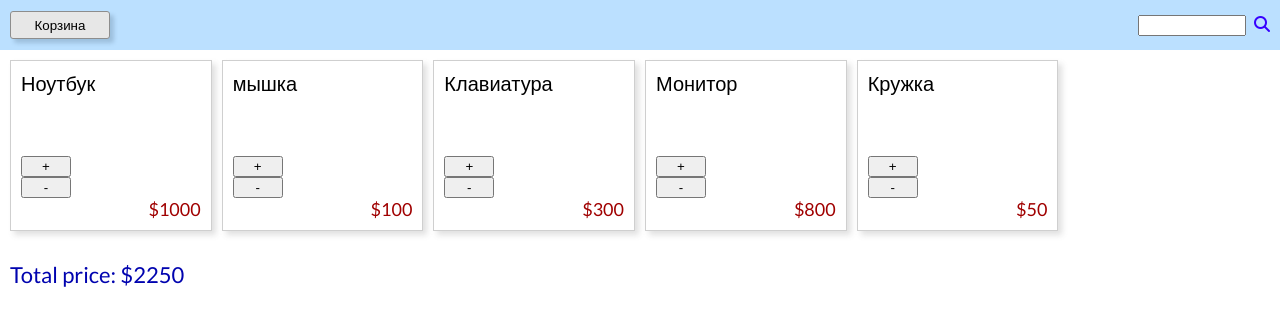
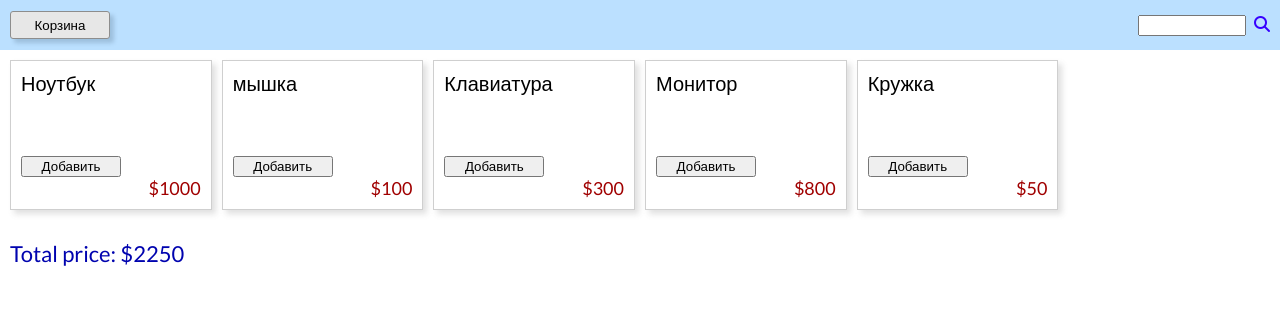
Before and after one commit to tzigor/JavaScript-Advanced, a website: page Project/index.html in a window 1280 px wide. Drawn offline with nearby package versions, Linux system fonts and the light colour scheme; files whose address does not match are found by name.

Commit message:
Lesson 8 started

```diff
--- /dev/null
+++ b/Project/package.json
@@ -0,0 +1,6 @@
+{
+  "dependencies": {
+    "cors": "^2.8.5",
+    "express": "^4.18.1"
+  }
+}
--- a/Project/script.js
+++ b/Project/script.js
@@ -32,8 +32,7 @@ function init() {
         template: `
           <div class="goods-item">
               <div class="itemName">{{ item.product_name }}</div>
-              <button class="qtyButton">+</button>
-              <button class="qtyButton">-</button>
+              <button class="qtyButton">Добавить</button>
               <div class="itemPrice">&#36;{{ item.price }}</div>
           </div>`
     });
--- a/Project/style.css
+++ b/Project/style.css
@@ -96,7 +96,7 @@ body {
 }
 
 .qtyButton {
-    width: 50px;
+    width: 100px;
 }
 
 .itemName {
```
Also changed, not shown: 1 other file.
